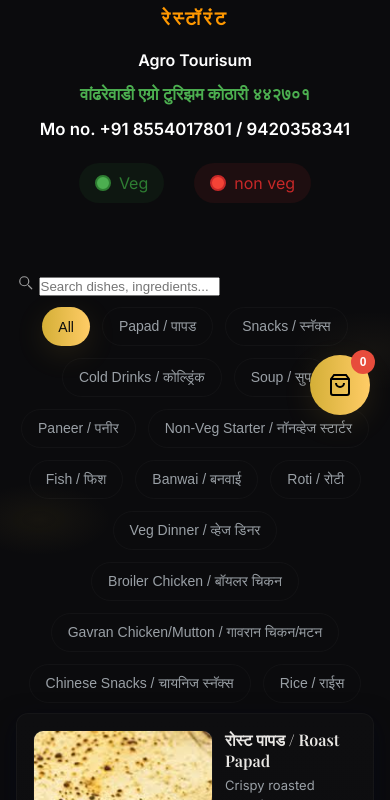
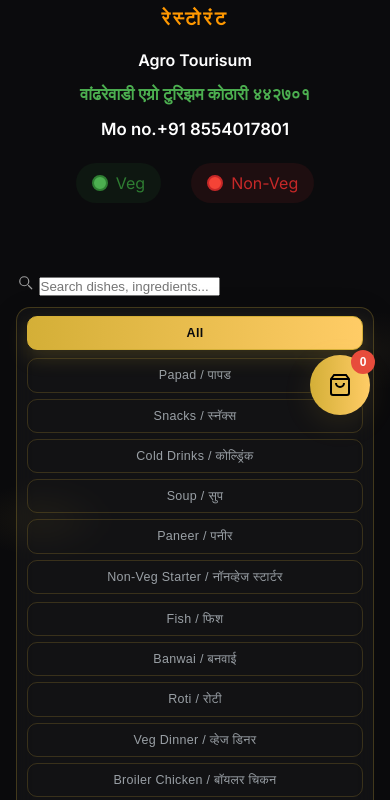
Before and after one commit to MenuSpeak/Hotel--7-12, a plain HTML site: page index.html in a window 390 px wide. Shown: the part 409-1209 px from the top of the page. Drawn offline with nearby package versions, Linux system fonts and the light colour scheme.

Commit message:
Update index.html

```diff
--- a/index.html
+++ b/index.html
@@ -1,3 +1,4 @@
+
 
 <!DOCTYPE html>
 <html lang="en">
@@ -13,60 +14,94 @@
         /* Tabs Navigation - Category Buttons */
         .tabs-container {
             position: relative;
-            margin-bottom: 10px;
-        }
-
-        .tabs-scroll {
-            display: flex;
-            flex-wrap: wrap;
-            gap: 8px;
-            padding: 8px 0;
-            justify-content: center;
+            margin-bottom: 20px;
+        }
+
+        .tabs-scroll-wrapper {
+            display: grid;
+            grid-template-columns: 1fr 1fr;
+            gap: 15px;
+            padding: 15px;
+            border: 2px solid rgba(212, 175, 55, 0.25);
+            border-radius: 16px;
+            background: rgba(255, 255, 255, 0.03);
+            backdrop-filter: blur(10px);
+            box-shadow: 0 8px 32px rgba(0, 0, 0, 0.1);
+            margin-top: 10px;
+        }
+
+        .tabs-column {
+            display: flex;
+            flex-direction: column;
+            gap: 10px;
         }
 
         .tab {
-            padding: 10px 16px;
-            border-radius: 999px;
+            padding: 12px 16px;
+            border-radius: 12px;
             background: transparent;
-            border: 1px solid rgba(255, 255, 255, 0.03);
+            border: 1.5px solid rgba(212, 175, 55, 0.2);
             font-size: 14px;
             color: var(--muted);
             cursor: pointer;
-            white-space: nowrap;
-            flex-shrink: 0;
-            transition: all 0.3s ease;
-            margin: 2px;
+            text-align: center;
+            transition: all 0.3s cubic-bezier(0.4, 0, 0.2, 1);
+            font-weight: 500;
+            letter-spacing: 0.3px;
+            display: flex;
+            align-items: center;
+            justify-content: center;
+            word-break: break-word;
+            line-height: 1.3;
+            width: 100%;
         }
 
         .tab.active {
             background: linear-gradient(90deg, var(--gold1), var(--gold2));
             color: #0b0b0d;
-            border: none;
-            box-shadow: 0 8px 30px rgba(212, 175, 55, 0.12);
+            border: 1.5px solid var(--gold1);
+            box-shadow: 0 8px 20px rgba(212, 175, 55, 0.2);
+            font-weight: 600;
+            transform: translateY(-2px);
         }
 
         /* Hover effect for better UX */
         .tab:hover {
-            border-color: rgba(255, 255, 255, 0.1);
-            transform: translateY(-1px);
+            border-color: var(--gold1);
+            transform: translateY(-2px);
+            box-shadow: 0 6px 15px rgba(212, 175, 55, 0.15);
         }
 
         /* Tablet styles */
         @media (min-width: 768px) {
-            .tabs-scroll {
-                justify-content: flex-start;
+            .tabs-scroll-wrapper {
+                padding: 18px;
+                gap: 20px;
+            }
+
+            .tabs-column {
+                gap: 12px;
             }
 
             .tab {
-                padding: 12px 20px;
+                padding: 14px 18px;
                 font-size: 15px;
             }
         }
 
         /* Desktop styles */
         @media (min-width: 1024px) {
+            .tabs-scroll-wrapper {
+                padding: 20px;
+                gap: 25px;
+            }
+
+            .tabs-column {
+                gap: 14px;
+            }
+
             .tab {
-                padding: 12px 24px;
+                padding: 14px 20px;
                 font-size: 15px;
             }
         }
@@ -74,24 +109,38 @@
         /* Mobile-specific adjustments */
         @media (max-width: 767px) {
             .tab {
-                padding: 8px 14px;
+                padding: 10px 14px;
                 font-size: 13px;
             }
 
-            .tabs-scroll {
-                justify-content: center;
+            .tabs-scroll-wrapper {
+                padding: 12px;
+                border-width: 1.5px;
+                gap: 10px;
+            }
+
+            .tabs-column {
+                gap: 8px;
             }
         }
 
         /* Small mobile devices */
         @media (max-width: 480px) {
+            .tabs-scroll-wrapper {
+                grid-template-columns: 1fr;
+                gap: 8px;
+                padding: 10px;
+                border-radius: 14px;
+            }
+
             .tab {
-                padding: 6px 12px;
-                font-size: 12px;
-            }
-
-            .tabs-scroll {
-                gap: 5px;
+                padding: 8px 10px;
+                font-size: 12.5px;
+                border-radius: 10px;
+            }
+
+            .tabs-column {
+                gap: 6px;
             }
         }
 
@@ -421,44 +470,6 @@
             width: 100%;
         }
 
-        /* Tabs Navigation */
-        .tabs-container {
-            position: relative;
-            margin-bottom: 10px;
-        }
-
-        .tabs-scroll {
-            display: flex;
-            gap: 8px;
-            overflow-x: auto;
-            padding: 8px 0;
-            scrollbar-width: none;
-            -ms-overflow-style: none;
-        }
-
-        .tabs-scroll::-webkit-scrollbar {
-            display: none;
-        }
-
-        .tab {
-            padding: 10px 16px;
-            border-radius: 999px;
-            background: transparent;
-            border: 1px solid rgba(255, 255, 255, 0.03);
-            font-size: 14px;
-            color: var(--muted);
-            cursor: pointer;
-            white-space: nowrap;
-            flex-shrink: 0;
-        }
-
-        .tab.active {
-            background: var(--accent);
-            color: #0b0b0d;
-            border: none;
-            box-shadow: 0 8px 30px rgba(212, 175, 55, 0.12);
-        }
-
         /* Menu Grid */
         .menu-grid {
             display: grid;
@@ -1116,16 +1127,17 @@
 </head>
 
 <body>
+
     <div class="container">
         <!-- Cafe Header - Original Style -->
         <div class="cafe-header">
             <img src="logo1.png" alt="Logo" style="width:400px; height:auto;">
             <div class="cafe-name">हॉटेल ७/१२</div>
-            <div class="cafe-subtitle">रेस्टॉरंट </div>
+            <div class="cafe-subtitle">रेस्टोरंट </div>
             <div class="location-info">
                 <div class="location-text">Agro Tourisum</div>
                 <div class="address">वांढरेवाडी एग्रो टुरिझम कोठारी ४४२७०१</div>
-                <div class="mobile-numbers">Mo no. +91 8554017801 / 9420358341</div>
+                <div class="mobile-numbers">Mo no.+91 8554017801</div>
             </div>
             <div class="veg-nonveg">
                 <div class="veg">
@@ -1134,7 +1146,7 @@
                 </div>
                 <div class="nonveg">
                     <span class="symbol"></span>
-                    <span>non veg</span>
+                    <span>Non-Veg</span>
                 </div>
             </div>
         </div>
@@ -1153,8 +1165,8 @@
                         <input id="search" placeholder="Search dishes, ingredients..." />
                     </div>
 
-                    <div class="tabs-scroll">
-
+                    <div class="tabs-scroll-wrapper">
+                        <div class="tabs-column">
 <button class="tab active" data-cat="all">All</button>
 <button class="tab" data-cat="Papad">Papad / पापड</button>
 <button class="tab" data-cat="Snacks">Snacks / स्नॅक्स</button>
@@ -1162,6 +1174,8 @@
 <button class="tab" data-cat="Soup">Soup / सुप</button>
 <button class="tab" data-cat="Paneer">Paneer / पनीर</button>
 <button class="tab" data-cat="Non-Veg Starter">Non-Veg Starter / नॉनव्हेज स्टार्टर</button>
+                        </div>
+                        <div class="tabs-column">
 <button class="tab" data-cat="Fish">Fish / फिश</button>
 <button class="tab" data-cat="Banwai">Banwai / बनवाई</button>
 <button class="tab" data-cat="Roti">Roti / रोटी</button>
@@ -1170,6 +1184,7 @@
 <button class="tab" data-cat="Gavran Chicken/Mutton">Gavran Chicken/Mutton / गावरान चिकन/मटन</button>
 <button class="tab" data-cat="Chinese Snacks Veg">Chinese Snacks / चायनिज स्नॅक्स</button>
 <button class="tab" data-cat="Rice">Rice / राईस</button>
+                       </div>
                     </div>
                 </div>
             </div>
@@ -1189,7 +1204,7 @@
                 <h3>Find Us on Google Maps</h3>
             </div>
             <div class="map-link-container">
-                <a href="https://maps.app.goo.gl/LEaoE76Ejea1uR1v5" target="_blank" class="map-link">
+                <a href="https://maps.app.goo.gl/phUbr14adaht9YTb9" target="_blank" class="map-link">
                     <svg viewBox="0 0 24 24" fill="none" stroke="currentColor" stroke-width="2">
                         <path d="M21 10c0 7-9 13-9 13s-9-6-9-13a9 9 0 0118 0z"></path>
                         <circle cx="12" cy="10" r="3"></circle>
@@ -1315,7 +1330,7 @@
         // Menu Data
         const data =[
 
-  { "id": 1, "cat": "Papad", "name": "रोस्ट पापड / Roast Papad", "price": "20 RS", "desc": "Crispy roasted papadum", "tags": ["Veg", "Sides"], "img": "img/roast_papad.jpeg" },
+{ "id": 1, "cat": "Papad", "name": "रोस्ट पापड / Roast Papad", "price": "20 RS", "desc": "Crispy roasted papadum", "tags": ["Veg", "Sides"], "img": "img/roast_papad.jpeg" },
   { "id": 2, "cat": "Papad", "name": "फ्राय पापड / Fry Papad", "price": "25 RS", "desc": "Deep fried crispy papadum", "tags": ["Veg", "Sides"], "img": "img/fry_papad.jpeg" },
   { "id": 3, "cat": "Papad", "name": "मसाला पापड / Masala Papad", "price": "30 RS", "desc": "Papad topped with chopped onions, tomatoes, and spices", "tags": ["Veg", "Sides"], "img": "img/masala_papad.jpeg" },
   { "id": 4, "cat": "Snacks", "name": "हराभरा कबाब / Hara Bhara Kabab", "price": "160 RS", "desc": "Healthy and delicious green patties made with spinach and peas", "tags": ["Veg", "Starter"], "img": "img/hara_bhara_kabab.jpeg" },
@@ -1458,6 +1473,7 @@
 
 
 
+
 ];
         // Cart functionality
         let cart = [];
@@ -1743,7 +1759,7 @@
 
             // Encode the message for WhatsApp URL
             const encodedMessage = encodeURIComponent(message);
-            const whatsappURL = `https://wa.me/918454017801?text=${encodedMessage}`;
+            const whatsappURL = `https://wa.me/918554017801?text=${encodedMessage}`;
 
             // Open WhatsApp in a new tab
             window.open(whatsappURL, '_blank');
```
